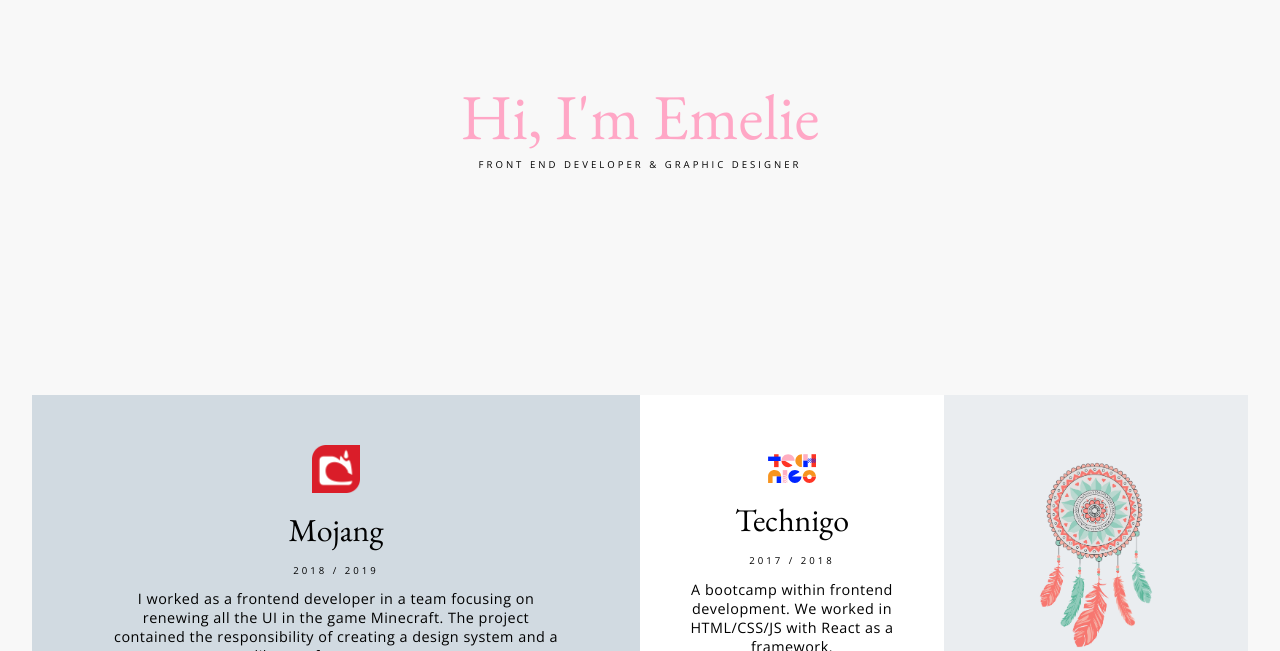
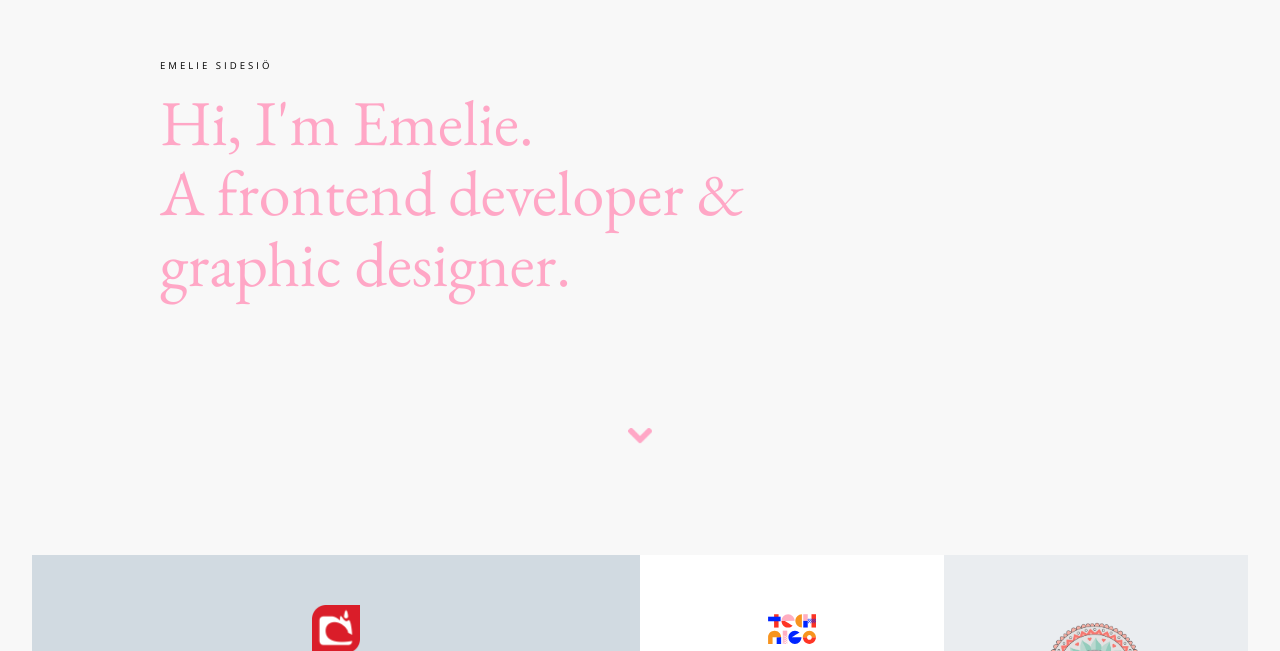
Before and after one commit to emeliesidesio/portfolio2.0, a React (Create React App) app: page / in a window 1280 px wide. Shown: the part 149-800 px from the top of the page. Built offline with nearby package versions, Linux system fonts and the light colour scheme.

Commit message:
add scroll indicator

```diff
--- a/src/components/content/index.css
+++ b/src/components/content/index.css
@@ -30,20 +30,20 @@
   background-color: #fdf1f6;
 }
 
-.blue {
+.green {
   background-color: #d1e1e0;
 }
 
-.green {
-  background-color: #D1DAE1;
+.blue {
+  background-color: #d1dae1;
 }
 
 .black {
   background-color: black;
 }
 
-.red {
-  background-color: #D8D1E1;
+.purple {
+  background-color: #d8d1e1;
 }
 
 .white {
--- a/src/components/content/index.js
+++ b/src/components/content/index.js
@@ -1,27 +1,22 @@
 import React from "react";
-import LottieControl from "components/lottieControl"
-import fries from "assets/fries-animation.gif"
-import cat from "assets/cat-animation.gif"
-import camping from "assets/camping-animation.gif"
-import dreamcatcher from "assets/dreamcatcher.png"
-import donuts from "assets/donuts.png"
-import camera from "assets/camera.png"
-import hyperisland from "assets/hi-logo-pink.jpg"
-import technigo from "assets/technigo-logo.svg"
-import adcn from "assets/adcn-logo.png"
-import fjallraven from "assets/fjallraven-logo.png"
-import mojang from "assets/mojang-logo.png"
-import hm from "assets/H&M-logo.png"
-import ivyrevel from "assets/ivyrevel-logo.png"
-import romanacorreale from "assets/romanacorreale-logo.png"
-import minecraft from "assets/minecraft-bg.jpg"
-import francesca from "assets/romanacorreale-bg.jpg"
+import LottieControl from "components/lottieControl";
+import fries from "assets/fries-animation.gif";
+import cat from "assets/cat-animation.gif";
+import dreamcatcher from "assets/dreamcatcher.png";
+import hyperisland from "assets/hi-logo-pink.jpg";
+import technigo from "assets/technigo-logo.svg";
+import adcn from "assets/adcn-logo.png";
+import fjallraven from "assets/fjallraven-logo.png";
+import mojang from "assets/mojang-logo.png";
+import hm from "assets/H&M-logo.png";
+import ivyrevel from "assets/ivyrevel-logo-white.png";
+import romanacorreale from "assets/romanacorreale-logo.png";
 import "./index.css"
 
 function Content() {
   return (
     <div className="content">
-      <div className="textContainer wide green">
+      <div className="textContainer wide blue">
         <img className="logo space" src={mojang} alt="Mojang"/>
         <div className="heading2">Mojang</div>
         <div className="subHeading padding">2018 / 2019</div>
@@ -54,7 +49,7 @@ function Content() {
         friend, fashion designer and creative director Francesca Romana Correale.
         </div>
       </div>
-      <div className="textContainer wide blue">
+      <div className="textContainer wide green">
         <img className="logo space" src={adcn} alt="ADCN"/>
         <div className="heading2">ADCN</div>
         <div className="subHeading padding">2015 / 2016</div>
@@ -72,7 +67,7 @@ function Content() {
       </div>
       <div className="imageSmall pink" style={{ backgroundImage: `url(${fries})` }}></div>
       <div className="animation grey"><LottieControl /></div>
-      <div className="textContainer">
+      <div className="textContainer black white">
         <img className="logoBig space" src={ivyrevel} alt="Ivyrevel"/>
         <div className="heading2">Ivyrevel</div>
         <div className="subHeading padding">2016</div>
@@ -80,7 +75,7 @@ function Content() {
         graphical content. Mainly focusing on developing website and newsletter.
         </div>
       </div>
-      <div className="textContainer wide red">
+      <div className="textContainer wide purple">
         <img className="logoBig space" src={fjallraven} alt="Fjällräven"/>
         <div className="heading2">Fjällräven</div>
         <div className="subHeading padding">2013 / 2015</div>
--- a/src/components/header/index.css
+++ b/src/components/header/index.css
@@ -1,6 +1,7 @@
 .header {
   display: flex;
   flex-direction: column;
-  align-items: center;
-  padding: 14rem 0;
+  width: 40rem;
+  align-items: left;
+  padding: 13rem 0 16rem 10rem;
 }
--- a/src/components/header/index.js
+++ b/src/components/header/index.js
@@ -4,9 +4,9 @@ import "./index.css";
 function Header() {
   return (
     <div className="header">
-      <div className="heading1">Hi, I'm Emelie</div>
-      <div className="subHeading">Front end developer
-      & graphic designer</div>
+      <div className="subHeading space">Emelie Sidesiö</div>
+      <div className="heading1">Hi, I'm Emelie.</div>
+      <div className="heading1">A frontend developer & graphic designer.</div>
     </div>
   )
 }
--- a/src/components/lottieControl.js
+++ b/src/components/lottieControl.js
@@ -1,21 +1,19 @@
-import React from 'react'
-import Lottie from 'react-lottie'
-import animationData from 'animations/icon-home.json'
+import React from "react";
+import Lottie from "react-lottie";
+import thunderBolt from "animations/thunder-bolt.json";
 
 export default class LottieControl extends React.Component {
-
-  render(){
-
+  render() {
     const defaultOptions = {
       loop: true,
       autoplay: true,
-      animationData: animationData,
+      animationData: thunderBolt,
       rendererSettings: {
-        preserveAspectRatio: 'xMidYMid slice'
+        preserveAspectRatio: "xMidYMid slice"
       }
     };
 
-    return(
+    return (
       <div>
         <Lottie options={defaultOptions}
               height={180}
--- a/src/index.css
+++ b/src/index.css
@@ -10,7 +10,8 @@ body {
 .heading1 {
   font-size: 4rem;
   font-family: 'EB Garamond', serif;
-  color: #FFA7C6;
+  color: #ffa7c6;
+  line-height: 1.1;
 }
 
 .heading2 {
--- /dev/null
+++ b/src/pages/home/index.css
@@ -0,0 +1,24 @@
+.scrollIndicator {
+  width: 100%;
+  display: flex;
+  justify-content: center;
+  position: absolute;
+  top: 37rem;
+}
+
+.scrollIndicator img {
+  width: 1.5rem;
+}
+
+.arrowDown {
+  animation: bounce-down 1s infinite alternate;
+}
+
+@keyframes bounce-down {
+  from {
+    transform: translateY(0px);
+  }
+  to {
+    transform: translateY(-15px);
+  }
+}
--- a/src/pages/home/index.js
+++ b/src/pages/home/index.js
@@ -2,12 +2,17 @@ import React from "react";
 import Header from "components/header";
 import Content from "components/content";
 import Footer from "components/footer";
+import arrow from "assets/arrow-down.png";
+import "./index.css";
 
 export default class Home extends React.Component {
     render() {
       return (
         <div className="home">
           <Header />
+          <div className="scrollIndicator">
+            <img className="arrowDown" src={arrow} alt="Arrow"/>
+          </div>
           <Content />
           <Footer />
         </div>
```
Also changed, not shown: src/animations/scroll-indicator.json (added, +1 -0 lines), src/animations/thunder-bolt.json (renamed from src/animations/icon-home.json), src/assets/arrow-down.png (added), src/assets/ivyrevel-logo-white.png (added).
